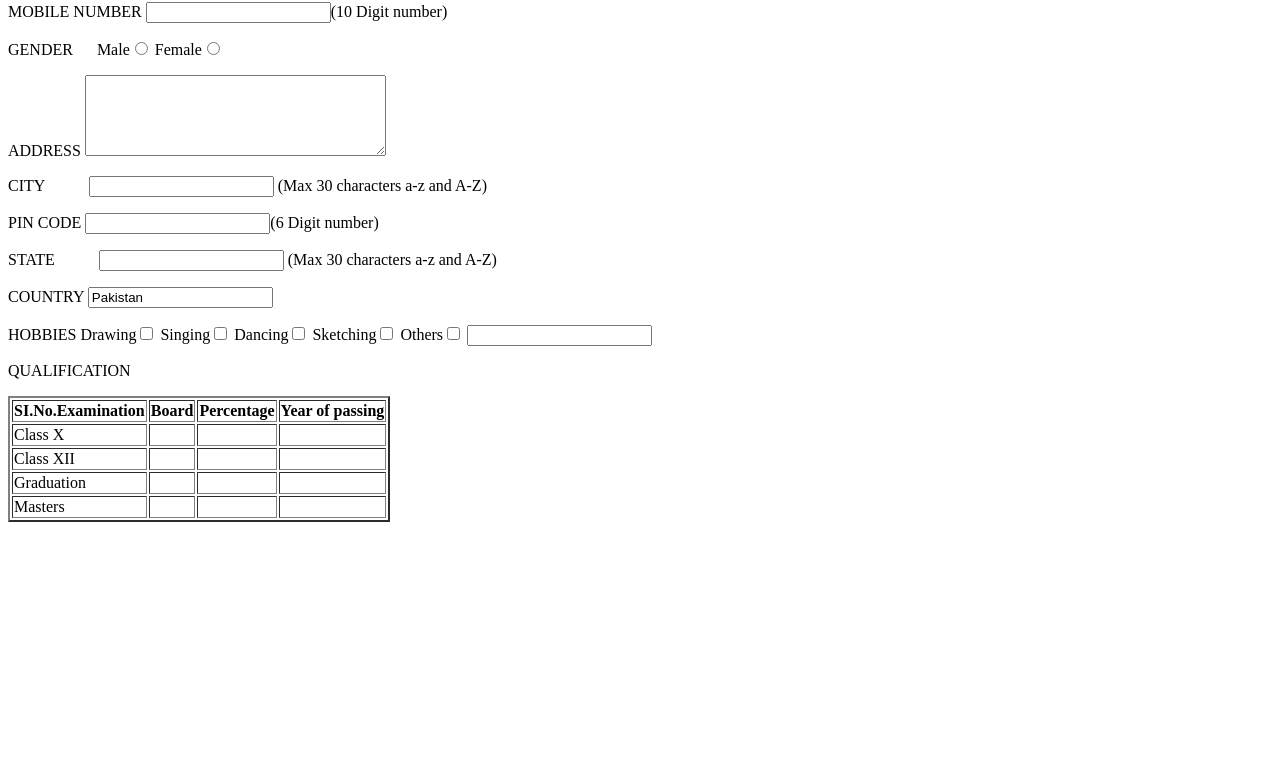
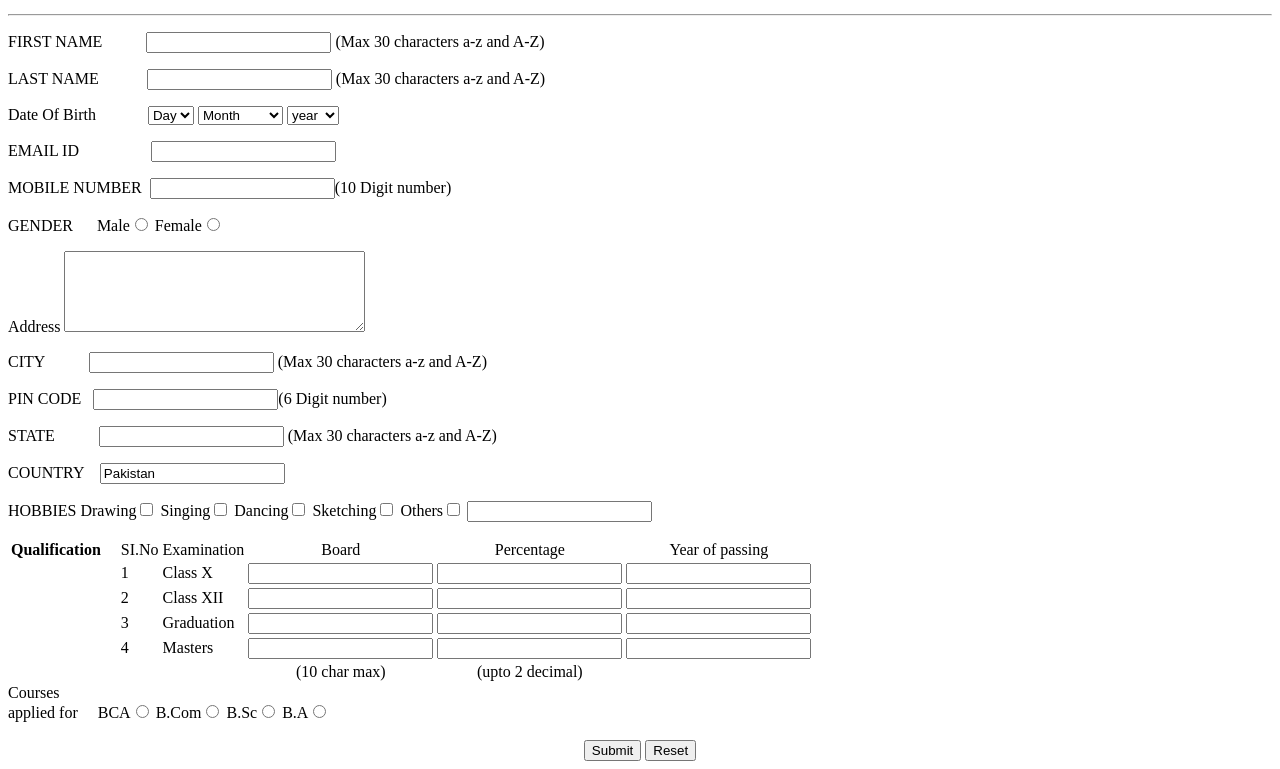
Before and after one commit to azeembashir/Registration_form, a plain HTML site: page index.html in a window 1280 px wide. Shown: the part 226-995 px from the top of the page. Before the commit the page ends 800 px from the top, so only its background shows below. Drawn offline with Linux system fonts and the light colour scheme.

Commit message:
again update

```diff
--- a/index.html
+++ b/index.html
@@ -6,26 +6,97 @@
     <title>Form</title>
 </head>
 <body>
-    <h1>Student Registration Form</h1>
+
+    <img src="image/logo.png" alt="Logo">
+    <h1>Student Registration Form</h1> <hr >
     <form>
-        <p>FIRST NAME &nbsp; &nbsp; &nbsp; &nbsp; &nbsp;
-        <input type="text"> (Max 30 characters a-z and A-Z)
+        <p>
+        <label for="1st name">FIRST NAME</label> &nbsp; &nbsp; &nbsp; &nbsp; &nbsp;
+        <input type="text" id="1st name" maxlength="30" required> (Max 30 characters a-z and A-Z)
         </p>
-
-        <p>LAST NAME &nbsp; &nbsp; &nbsp; &nbsp;&nbsp;&nbsp;&nbsp;
-        <input type="text"> (Max 30 characters a-z and A-Z)
+        <p>
+        <label for="2nd name">LAST NAME</label> &nbsp; &nbsp; &nbsp; &nbsp;&nbsp;&nbsp;&nbsp;
+        <input type="text" id="2nd name" maxlength="30" required> (Max 30 characters a-z and A-Z)
         </p>
 
         <p>
-            DATE OF BIRTH &nbsp; &nbsp; &nbsp;
-            <input type="date">
+            <label for="">Date Of Birth</label>&nbsp;&nbsp;&nbsp;&nbsp;&nbsp;&nbsp;&nbsp;&nbsp;&nbsp;&nbsp;&nbsp;&nbsp;
+            <select name="dob_day" id="">
+                <option value="" disabled selected>Day</option>
+                <option value="1">1</option>
+                <option value="2">2</option>
+                <option value="3">3</option>
+                <option value="4">4</option>
+                <option value="5">5</option>
+                <option value="6">6</option>
+                <option value="7">7</option>
+                <option value="8">8</option>
+                <option value="9">9</option>
+                <option value="10">10</option>
+                <option value="11">11</option>
+                <option value="12">12</option>
+                <option value="13">13</option>
+                <option value="14">14</option>
+                <option value="15">15</option>
+                <option value="16">16</option>
+                <option value="17">17</option>
+                <option value="18">18</option>
+                <option value="19">19</option>
+                <option value="20">20</option>
+                <option value="21">21</option>
+                <option value="22">22</option>
+                <option value="23">23</option>
+                <option value="24">24</option>
+                <option value="25">25</option>
+                <option value="26">26</option>
+                <option value="27">27</option>
+                <option value="28">28</option>
+                <option value="29">29</option>
+                <option value="30">30</option>
+            </select>
+
+            <select name="dob_month" id="">
+                <option value="" disabled selected>Month</option>
+                <option value="january">january</option>
+                <option value="february">february</option>
+                <option value="march">march</option>
+                <option value="april">april</option>
+                <option value="may">may</option>
+                <option value="june">june</option>
+                <option value="july">july</option>
+                <option value="august">august</option>
+                <option value="september">september</option>
+                <option value="october">october</option>
+                <option value="november">november</option>
+                <option value="december">december</option>
+            </select>
+
+            <select name="dob_year" id="">
+                <option value="" disabled selected>year</option>
+                <option value="">2000</option>
+                <option value="">2001</option>
+                <option value="">2002</option>
+                <option value="">2003</option>
+                <option value="">2004</option>
+                <option value="">2005</option>
+                <option value="">2006</option>
+                <option value="">2007</option>
+                <option value="">2008</option>
+                <option value="">2009</option>
+                <option value="">2010</option>
+                <option value="">2011</option>
+                <option value="">2012</option>
+                <option value="">2013</option>
+                <option value="">2014</option>
+                <option value="">2015</option>
+            </select>
         </p>
 
-        <p>EMAIL ID
+        <p>EMAIL ID&nbsp;&nbsp;&nbsp;&nbsp;&nbsp;&nbsp;&nbsp;&nbsp;&nbsp;&nbsp;&nbsp;&nbsp;&nbsp;&nbsp;&nbsp;&nbsp;&nbsp;
             <input type="email">
         </p>
 
-        <p>MOBILE NUMBER
+        <p>MOBILE NUMBER&nbsp;
             <input type="number">(10 Digit number)
         </p>
 
@@ -34,15 +105,15 @@
             Female<input type="radio" name="gender" value="female">
         </p>
 
-        <p>ADDRESS
-              <textarea name="address" id="" cols="35" rows="5"></textarea>
+        <p><label for="add">Address</label>
+              <textarea name="address" id="add" cols="35" rows="5"></textarea>
         </p>
 
         <p>CITY &nbsp; &nbsp; &nbsp; &nbsp; &nbsp;
             <input type="text"> (Max 30 characters a-z and A-Z)
         </p>
 
-        <p>PIN CODE
+        <p>PIN CODE &nbsp;
             <input type="number">(6 Digit number)
         </p>
 
@@ -50,7 +121,7 @@
             <input type="text"> (Max 30 characters a-z and A-Z)
         </p>
 
-        <p>COUNTRY
+        <p>COUNTRY &nbsp;&nbsp;
             <input type="search" value="Pakistan">
         </p>
 
@@ -63,56 +134,73 @@
             Others<input type="checkbox"> <input type="text">
         </p>
 
-        <p>
-            QUALIFICATION
-            <table border="2">
+        <table>
             <tr>
-                    <th>SI.No.Examination</th>
-                    <th>Board</th>
-                    <th>Percentage</th>
-                    <th>Year of passing</th>
+                <th>Qualification &nbsp;&nbsp;&nbsp;</th>
+                <td>SI.No</td>
+                <td>Examination</td>
+                <td><center>Board</center></td>
+                <td><center>Percentage</center></td>
+                <td><center>Year of passing</center></td>
             </tr>
 
             <tr>
-                    <ul>
+                <th></th>
+                <td>1</td>
                 <td>Class X</td>
-                        <td ></td>
+                <td><input type="text"></td>
+                <td><input type="number" pattern="Digit"></td>
+                <td><input type="number"></td>
+            </tr>
+            <tr>
+                <th></th>
+                <td>2</td>
+                <td>Class XII</td>
+                <td><input type="text"></td>
+                <td><input type="number"></td>
+                <td><input type="number"></td>
+            </tr>
+            <tr>
+                <th></th>
+                <td>3</td>
+                <td>Graduation</td>
+                <td><input type="text"></td>
+                <td><input type="number"></td>
+                <td><input type="number"></td>
+            </tr>
+            <tr>
+                <th></th>
+                <td>4</td>
+                <td>Masters</td>
+                <td><input type="text"></td>
+                <td><input type="number"></td>
+                <td><input type="number"></td>
+            </tr>
+            <tr>
                 <td></td>
                 <td></td>
-                    </ul>
+                <td></td>
+                <td><center>(10 char max)</center></td>
+                <td><center>(upto 2 decimal)</center></td>
             </tr>
-                <tr>
-                    <ol>
-                        <td>Class XII</td>
-                        <td ></td>
-                        <td></td>
-                        <td></td>
-                    </ol>
-                </tr>
-                <tr>
-                    <ol>
-                        <td>Graduation</td>
-                        <td ></td>
-                        <td></td>
-                        <td></td>
-                    </ol>
-                </tr>
-                <tr>
-                    <ol>
-                        <td>Masters</td>
-                        <td ></td>
-                        <td></td>
-                        <td></td>
-                    </ol>
-                </tr>
+        </table>
 
+        <label for="">Courses <br> applied for</label>&nbsp;&nbsp;&nbsp;&nbsp;
+        BCA<input type="radio" name="select" value="BCA">
+        B.Com<input type="radio" name="select" value="B.Com">
+        B.Sc<input type="radio" name="select" value="B.Sc">
+        B.A<input type="radio" name="select" value="B.A">
 
+        <br>
+        <br>
+        <center>
+            <input type="button" name="Submit" value="Submit">
+            <input type="button" name="Reset" value="Reset">
 
-
-            </table>
-        </p>
+        </center>
 
 
     </form>
+
 </body>
 </html>
```
Also changed, not shown: image/logo.png (added). Lines whose indentation alone changed are shown as unchanged.
